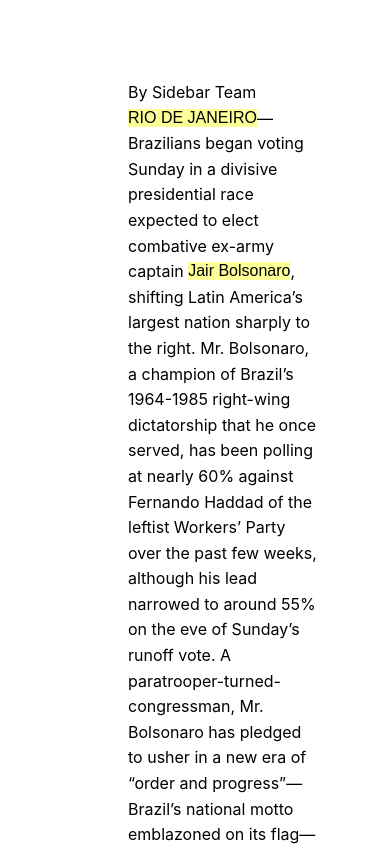
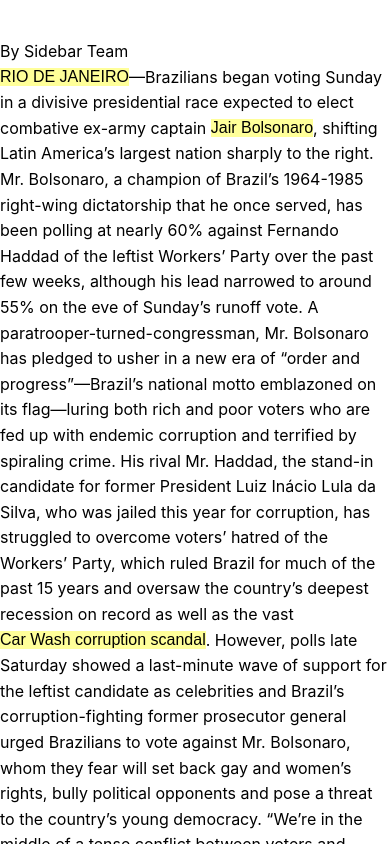
Before and after one commit to songpatriciaa/sidebar-test, a React (Create React App) app: page / in a window 390 px wide. Shown: the top 844 px of the page. Built offline with nearby package versions, Linux system fonts and the light colour scheme.

Commit message:
mobile friendly
- changed margins from em to percentages so the article is more responsive to the screen
- mobile screen supported

```diff
--- a/src/App.css
+++ b/src/App.css
@@ -1,22 +1,16 @@
 .Container{
   display: flex;
   justify-content: space-around;
-  margin-left: 10em;
-  margin-top: 5em;
-  margin-right: 35em;
-  margin-bottom: 5em;
+  /* margin-left: 10em; */
+  margin-top: 10%;
+  /* margin-right: 35em; */
+  margin-bottom: 10%;
 
 }
 
 p {
   float: left;
   margin: 0;
-  /* margin-left: 5em;
-  padding: 7em; */
-  /* padding-left: 5em;
-  padding-right: em;
-  padding-top: 2em;
-  padding-bottom: 2em; */
   font-size: 16px;
   line-height: 1.6;
 }
@@ -29,20 +23,20 @@
   box-sizing: border-box;
 }
 
-@media only screen and (max-width: 450px) and (max-height: 850px){
+@media screen and (max-width : 415px) and (max-height : 830px){
   p {
-    margin-right: -10.5em;
-    margin-left: -7em;
+    margin-right: 2em;
+    margin-left: 2em;
   }
 }
 
-@media only screen and (max-width: 1100px) and (max-height: 1400px){
+@-ms-viewport{
+  width: device-width;
+}
+
+@media screen and (min-width: 416px) and (max-width: 1300px) and (max-height: 1400px){
   p {
-    margin-right: -10em;
-    margin-left: -2em;
+    margin-right: 40%;
+    margin-left: 10%;
   }
 }
-
-/* @mixin for-phone-only {
-  @media (max-width: 599px) { margin-left: -7em; margin-right: -10.5em; }
-} */
--- a/src/Card.css
+++ b/src/Card.css
@@ -36,8 +36,8 @@
   float:right;
   display: inline-block;
   margin-top: -11px;
-  left: 55em;
-  width: 250px;
+  right: 10%;
+  width: 25%;
   box-shadow: 0 4px 8px 0 rgba(0,0,0,0.2);
   border-radius: 1em;
   transition: 0.3s;
@@ -51,11 +51,6 @@
   font-size: 13px;
   padding: 0.8em;
 }
-
-/* .modal {
-  display: none;
-  background-color: red;
-} */
 
 .close:hover,
 .close:focus {
```
